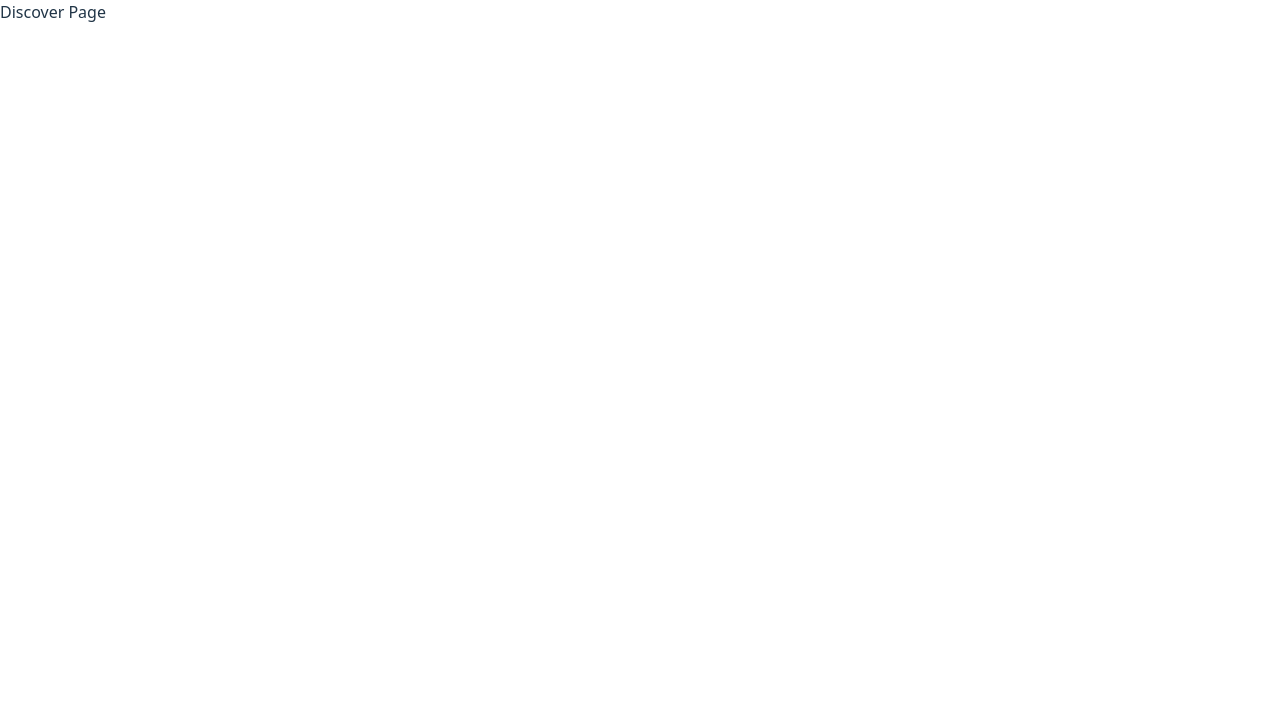
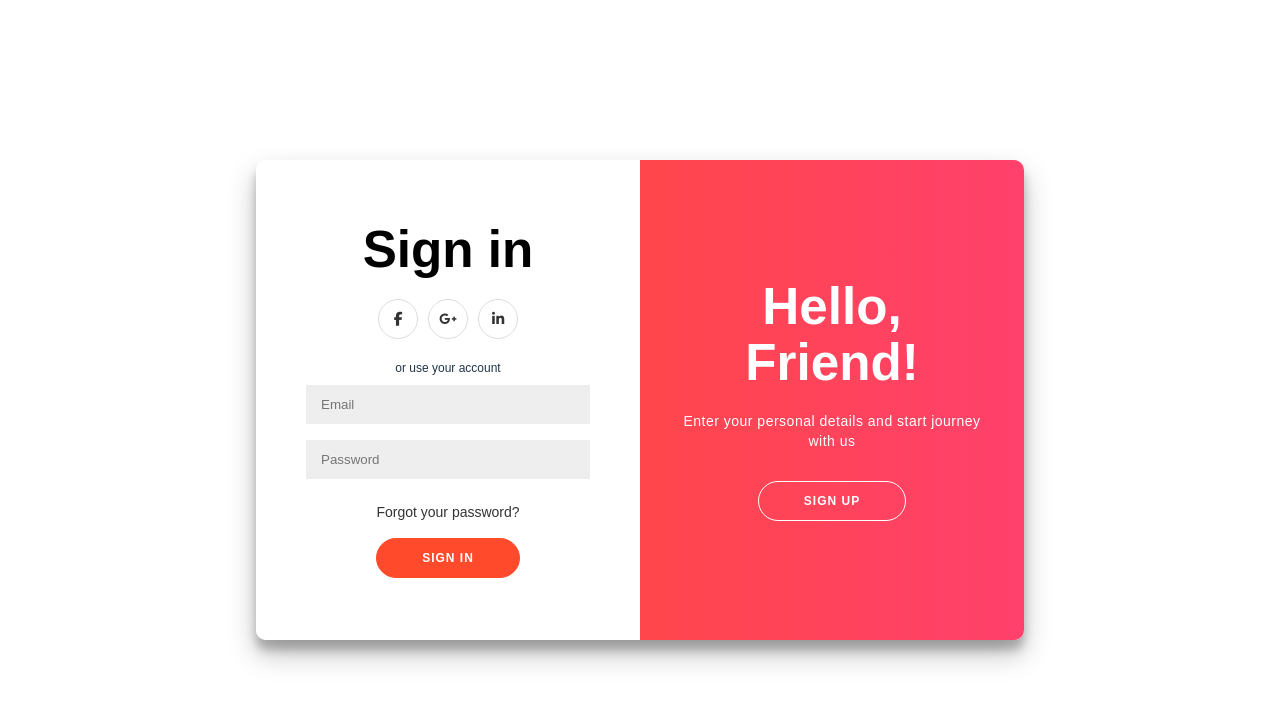
Before and after one commit to nesarw/Aroundyou, a React (Vite) app: page / in a window 1280 px wide. Shown: the top 704 px of the page. Built offline with nearby package versions, Linux system fonts and the light colour scheme; the HTML template or start-up script is replaced by a standard one.

Commit message:
Login and Signup (Frontend)

```diff
--- a/package.json
+++ b/package.json
@@ -10,8 +10,10 @@
     "preview": "vite preview"
   },
   "dependencies": {
+    "@fortawesome/fontawesome-free": "^6.7.2",
     "react": "^19.1.0",
     "react-dom": "^19.1.0",
+    "react-icons": "^4.12.0",
     "react-router-dom": "^7.6.2"
   },
   "devDependencies": {
--- a/src/App.jsx
+++ b/src/App.jsx
@@ -2,17 +2,17 @@ import React from 'react';
 import { BrowserRouter } from 'react-router-dom';
 import AuthProvider from './contexts/AuthContext';
 import AppRoutes from './routes';
-import BottomNav from './components/BottomNav';
+// import BottomNav from './components/BottomNav';
 
 const App = () => {
   // TODO: Add global modals, notifications, and improve layout
   return (
     <BrowserRouter>
       <AuthProvider>
-        <div className="pb-16 min-h-screen bg-gray-50">
+        <div className="pb-16 min-h-screen">
           <AppRoutes />
         </div>
-        <BottomNav />
+        {/* <BottomNav /> */}
       </AuthProvider>
     </BrowserRouter>
   );
--- a/src/index.css
+++ b/src/index.css
@@ -27,11 +27,11 @@ a:hover {
 }
 
 body {
+  background: #fff;
+  min-height: 100vh;
+  height: 100vh;
   margin: 0;
-  display: flex;
-  place-items: center;
-  min-width: 320px;
-  min-height: 100vh;
+  font-family: "Montserrat", sans-serif;
 }
 
 h1 {
@@ -70,3 +70,215 @@ button:focus-visible {
     background-color: #f9f9f9;
   }
 }
+
+/* --- SignIn/SignUp Custom Styles (migrated) --- */
+.App {
+  font-family: sans-serif;
+  text-align: center;
+}
+@import url("https://fonts.googleapis.com/css?family=Montserrat:400,800");
+* {
+  box-sizing: border-box;
+}
+h1 {
+  font-weight: bold;
+  margin: 0;
+}
+h2 {
+  text-align: center;
+}
+p {
+  font-size: 14px;
+  font-weight: 100;
+  line-height: 20px;
+  letter-spacing: 0.5px;
+  margin: 20px 0 30px;
+}
+span {
+  font-size: 12px;
+}
+a {
+  color: #333;
+  font-size: 14px;
+  text-decoration: none;
+  margin: 15px 0;
+}
+button {
+  border-radius: 20px;
+  border: 1px solid #ff4b2b;
+  background-color: #ff4b2b;
+  color: #ffffff;
+  font-size: 12px;
+  font-weight: bold;
+  padding: 12px 45px;
+  letter-spacing: 1px;
+  text-transform: uppercase;
+  transition: transform 80ms ease-in;
+}
+button:active {
+  transform: scale(0.95);
+}
+button:focus {
+  outline: none;
+}
+button.ghost {
+  background-color: transparent;
+  border-color: #ffffff;
+}
+form {
+  background-color: #ffffff;
+  display: flex;
+  align-items: center;
+  justify-content: center;
+  flex-direction: column;
+  padding: 0 50px;
+  height: 100%;
+  text-align: center;
+}
+input {
+  background-color: #eee;
+  border: none;
+  padding: 12px 15px;
+  margin: 8px 0;
+  width: 100%;
+}
+.container {
+  background-color: #fff;
+  border-radius: 10px;
+  box-shadow: 0 14px 28px rgba(0, 0, 0, 0.25), 0 10px 10px rgba(0, 0, 0, 0.22);
+  position: relative;
+  overflow: hidden;
+  width: 768px;
+  max-width: 100%;
+  min-height: 480px;
+}
+.form-container {
+  position: absolute;
+  top: 0;
+  height: 100%;
+  transition: all 0.6s ease-in-out;
+}
+.sign-in-container {
+  left: 0;
+  width: 50%;
+  z-index: 2;
+}
+.container.right-panel-active .sign-in-container {
+  transform: translateX(100%);
+}
+.sign-up-container {
+  left: 0;
+  width: 50%;
+  opacity: 0;
+  z-index: 1;
+}
+.container.right-panel-active .sign-up-container {
+  transform: translateX(100%);
+  opacity: 1;
+  z-index: 5;
+  animation: show 0.6s;
+}
+@keyframes show {
+  0%,
+  49.99% {
+    opacity: 0;
+    z-index: 1;
+  }
+  50%,
+  100% {
+    opacity: 1;
+    z-index: 5;
+  }
+}
+.overlay-container {
+  position: absolute;
+  top: 0;
+  left: 50%;
+  width: 50%;
+  height: 100%;
+  overflow: hidden;
+  transition: transform 0.6s ease-in-out;
+  z-index: 100;
+}
+.container.right-panel-active .overlay-container {
+  transform: translateX(-100%);
+}
+.overlay {
+  background: #ff416c;
+  background: -webkit-linear-gradient(to right, #ff4b2b, #ff416c);
+  background: linear-gradient(to right, #ff4b2b, #ff416c);
+  background-repeat: no-repeat;
+  background-size: cover;
+  background-position: 0 0;
+  color: #ffffff;
+  position: relative;
+  left: -100%;
+  height: 100%;
+  width: 200%;
+  transform: translateX(0);
+  transition: transform 0.6s ease-in-out;
+}
+.container.right-panel-active .overlay {
+  transform: translateX(50%);
+}
+.overlay-panel {
+  position: absolute;
+  display: flex;
+  align-items: center;
+  justify-content: center;
+  flex-direction: column;
+  padding: 0 40px;
+  text-align: center;
+  top: 0;
+  height: 100%;
+  width: 50%;
+  transform: translateX(0);
+  transition: transform 0.6s ease-in-out;
+}
+.overlay-left {
+  transform: translateX(-20%);
+}
+.container.right-panel-active .overlay-left {
+  transform: translateX(0);
+}
+.overlay-right {
+  right: 0;
+  transform: translateX(0);
+}
+.container.right-panel-active .overlay-right {
+  transform: translateX(20%);
+}
+.social-container {
+  margin: 20px 0;
+}
+.social-container a {
+  border: 1px solid #dddddd;
+  border-radius: 50%;
+  display: inline-flex;
+  justify-content: center;
+  align-items: center;
+  margin: 0 5px;
+  height: 40px;
+  width: 40px;
+}
+footer {
+  background-color: #222;
+  color: #fff;
+  font-size: 14px;
+  bottom: 0;
+  position: fixed;
+  left: 0;
+  right: 0;
+  text-align: center;
+  z-index: 999;
+}
+footer p {
+  margin: 10px 0;
+}
+footer i {
+  color: red;
+}
+footer a {
+  color: #3c97bf;
+  text-decoration: none;
+}
--- a/src/pages/Login.jsx
+++ b/src/pages/Login.jsx
@@ -1,8 +1,158 @@
-import React from 'react';
+import React, { useState } from "react";
+import '@fortawesome/fontawesome-free/css/all.min.css';
 
 const Login = () => {
-  // TODO: Implement Login page UI and logic
-  return <div className="p-4">Login Page</div>;
+  const [type, setType] = useState("signIn");
+  const handleOnClick = text => {
+    if (text !== type) {
+      setType(text);
+      return;
+    }
+  };
+  const containerClass =
+    "container " + (type === "signUp" ? "right-panel-active" : "");
+
+  // SignInForm
+  const [signInState, setSignInState] = useState({ email: "", password: "" });
+  const handleSignInChange = evt => {
+    const value = evt.target.value;
+    setSignInState({
+      ...signInState,
+      [evt.target.name]: value
+    });
+  };
+  const handleSignInSubmit = evt => {
+    evt.preventDefault();
+    const { email, password } = signInState;
+    alert(`You are login with email: ${email} and password: ${password}`);
+    setSignInState({ email: "", password: "" });
+  };
+
+  // SignUpForm
+  const [signUpState, setSignUpState] = useState({ name: "", email: "", password: "" });
+  const handleSignUpChange = evt => {
+    const value = evt.target.value;
+    setSignUpState({
+      ...signUpState,
+      [evt.target.name]: value
+    });
+  };
+  const handleSignUpSubmit = evt => {
+    evt.preventDefault();
+    const { name, email, password } = signUpState;
+    alert(`You are sign up with name: ${name} email: ${email} and password: ${password}`);
+    setSignUpState({ name: "", email: "", password: "" });
+  };
+
+  return (
+    <div style={{ minHeight: '100vh', display: 'flex', alignItems: 'center', justifyContent: 'center' }}>
+      <div className="App">
+        <div className={containerClass} id="container">
+          {/* Sign Up Form */}
+          <div className="form-container sign-up-container">
+            <form onSubmit={handleSignUpSubmit}>
+              <h1 style={{ color: 'black' }}>Create Account</h1>
+              <div className="social-container">
+                <a href="#" className="social">
+                  <i className="fab fa-facebook-f" />
+                </a>
+                <a href="#" className="social">
+                  <i className="fab fa-google-plus-g" />
+                </a>
+                <a href="#" className="social">
+                  <i className="fab fa-linkedin-in" />
+                </a>
+              </div>
+              <span>or use your email for registration</span>
+              <input
+                type="text"
+                name="name"
+                value={signUpState.name}
+                onChange={handleSignUpChange}
+                placeholder="Name"
+              />
+              <input
+                type="email"
+                name="email"
+                value={signUpState.email}
+                onChange={handleSignUpChange}
+                placeholder="Email"
+              />
+              <input
+                type="password"
+                name="password"
+                value={signUpState.password}
+                onChange={handleSignUpChange}
+                placeholder="Password"
+              />
+              <button>Sign Up</button>
+            </form>
+          </div>
+          {/* Sign In Form */}
+          <div className="form-container sign-in-container">
+            <form onSubmit={handleSignInSubmit}>
+              <h1 style={{ color: 'black' }}>Sign in</h1>
+              <div className="social-container">
+                <a href="#" className="social">
+                  <i className="fab fa-facebook-f" />
+                </a>
+                <a href="#" className="social">
+                  <i className="fab fa-google-plus-g" />
+                </a>
+                <a href="#" className="social">
+                  <i className="fab fa-linkedin-in" />
+                </a>
+              </div>
+              <span>or use your account</span>
+              <input
+                type="email"
+                placeholder="Email"
+                name="email"
+                value={signInState.email}
+                onChange={handleSignInChange}
+              />
+              <input
+                type="password"
+                name="password"
+                placeholder="Password"
+                value={signInState.password}
+                onChange={handleSignInChange}
+              />
+              <a href="#">Forgot your password?</a>
+              <button>Sign In</button>
+            </form>
+          </div>
+          {/* Overlay */}
+          <div className="overlay-container">
+            <div className="overlay">
+              <div className="overlay-panel overlay-left">
+                <h1>Welcome Back!</h1>
+                <p>To keep connected with us please login with your personal info</p>
+                <button
+                  className="ghost"
+                  id="signIn"
+                  onClick={() => handleOnClick("signIn")}
+                >
+                  Sign In
+                </button>
+              </div>
+              <div className="overlay-panel overlay-right">
+                <h1>Hello, Friend!</h1>
+                <p>Enter your personal details and start journey with us</p>
+                <button
+                  className="ghost "
+                  id="signUp"
+                  onClick={() => handleOnClick("signUp")}
+                >
+                  Sign Up
+                </button>
+              </div>
+            </div>
+          </div>
+        </div>
+      </div>
+    </div>
+  );
 };
 
 export default Login;
--- a/src/pages/Signup.jsx
+++ /dev/null
@@ -1,8 +0,0 @@
-import React from 'react';
-
-const Signup = () => {
-  // TODO: Implement Signup page UI and logic
-  return <div className="p-4">Signup Page</div>;
-};
-
-export default Signup;
--- a/src/routes/index.jsx
+++ b/src/routes/index.jsx
@@ -1,7 +1,6 @@
 import React from 'react';
 import { Routes, Route } from 'react-router-dom';
 import Login from '../pages/Login';
-import Signup from '../pages/Signup';
 import Discover from '../pages/Discover';
 import Inbox from '../pages/Inbox';
 import Matches from '../pages/Matches';
@@ -11,13 +10,12 @@ import Chat from '../pages/Chat';
 const AppRoutes = () => (
   <Routes>
     <Route path="/login" element={<Login />} />
-    <Route path="/signup" element={<Signup />} />
     <Route path="/discover" element={<Discover />} />
     <Route path="/inbox" element={<Inbox />} />
     <Route path="/matches" element={<Matches />} />
     <Route path="/profile" element={<Profile />} />
     <Route path="/chat/:id" element={<Chat />} />
-    <Route path="*" element={<Discover />} />
+    <Route path="*" element={<Login />} />
   </Routes>
 );
 
```
Also changed, not shown: 1 other file (tests, documents, lock files or other folders).
